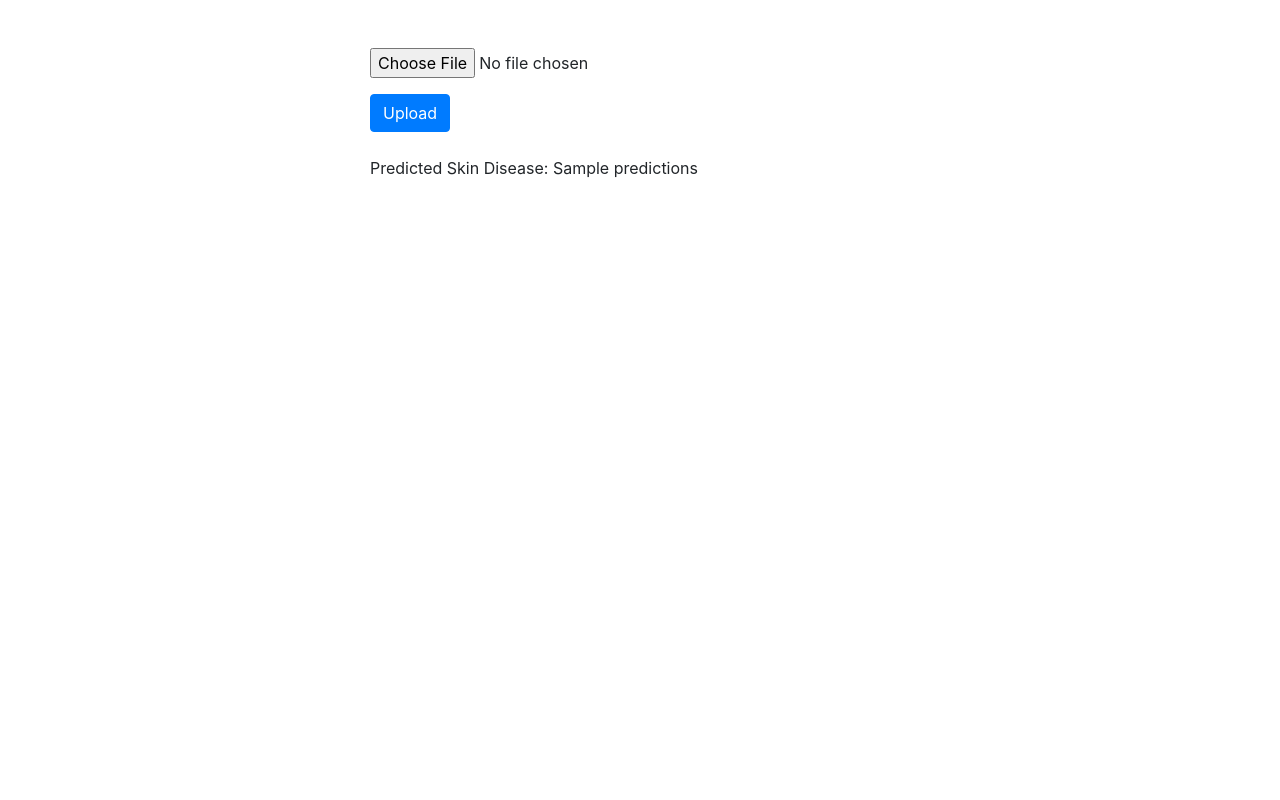
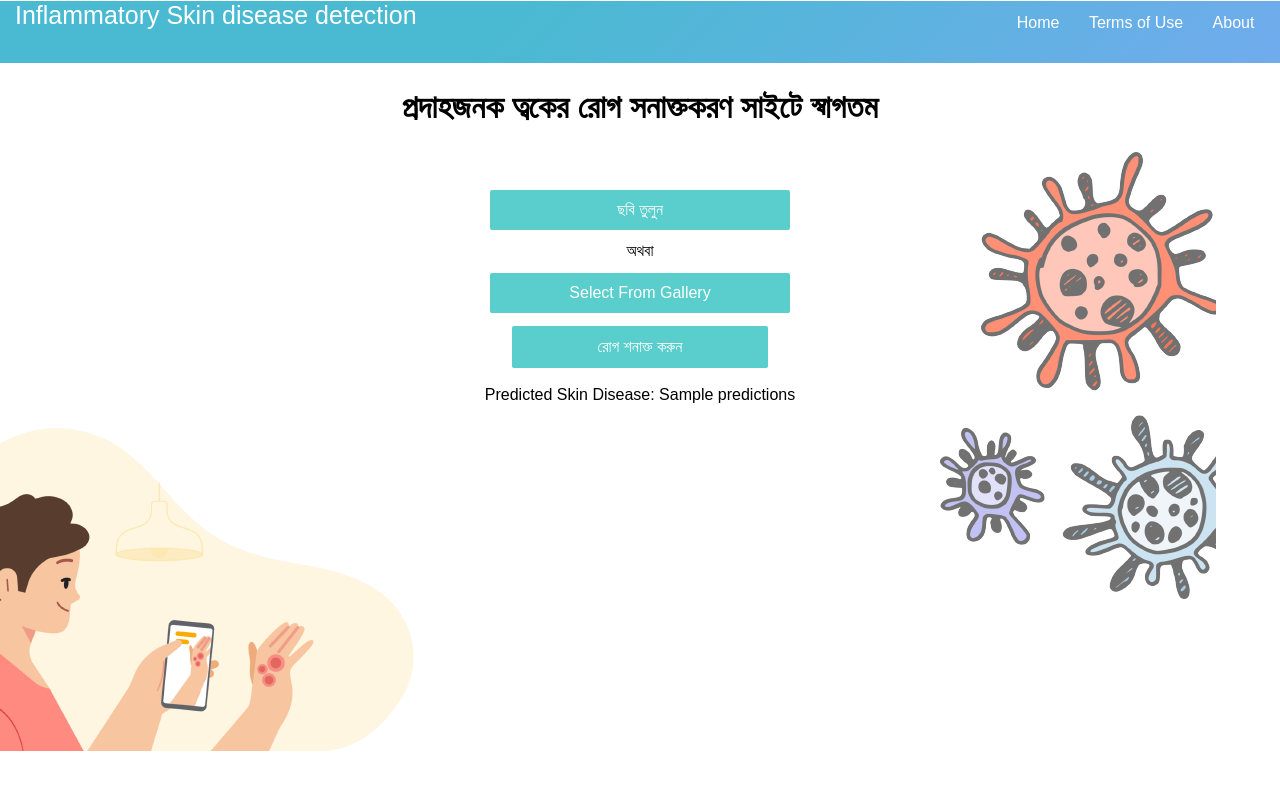
Before and after one commit to mahadi025/SkinDisease, a Flask app: template templates/index.html in a window 1280 px wide. Run offline with Flask 3, Linux system fonts and the light colour scheme; the template is opened without the code that fills it: most values are stand-ins (such as "Sample title", 1, 10 or a date in 2020); some libraries are stand-ins or nearby versions.

Commit message:
android view

```diff
--- a/main.py
+++ b/main.py
@@ -8,8 +8,8 @@ import cv2
 import os
 
 app = Flask(__name__)
-app.config['UPLOADED_IMAGES_DEST'] = 'static/images'
-app.config['UPLOAD_FOLDER'] = 'static'
+# app.config['UPLOADED_IMAGES_DEST'] = 'media/images'
+# app.config['UPLOAD_FOLDER'] = 'media'
 model = load_model('MobileNetV3Small.h5')
 
 def contrast_adjustment(img, alpha=1.2, beta=1):
@@ -23,12 +23,12 @@ def classify_disease():
 
       file = request.files['imageFile']
       file_name = secure_filename(file.filename)
-      file.save(f'static/images/{file_name}')
+      file.save(f'media/images/{file_name}')
 
-      img=cv2.imread(f'static/images/{file_name}')
+      img=cv2.imread(f'media/images/{file_name}')
       img=contrast_adjustment(img)
       resized_img=tf.image.resize(img, (224, 224))
-      cv2.imwrite(os.path.join('static', 'images',file_name ), img)
+      cv2.imwrite(os.path.join('media', 'images',file_name ), img)
       predictions=model.predict(np.expand_dims(resized_img, 0))
       idx = predictions.argmax()
       label = diseases_name[idx]
--- /dev/null
+++ b/static/css/demo.css
@@ -0,0 +1,163 @@
+@import url('https://fonts.googleapis.com/css?family=Roboto');
+*{
+	margin: 0;
+	padding: 0;
+	box-sizing: border-box;
+	font-family: 'Poppins',sans-serif;
+	transition: all 0.3s ease;
+  }
+
+body {
+
+	background-color: white;
+}
+
+h1 {
+  display: block;
+  font-size: 2em;
+  margin-top: 2%;
+  margin-bottom: 5%;
+  text-align: center;
+
+}
+label {
+	display: block;
+	width: 60vw;
+	max-width: 300px;
+	margin: 0 auto;
+	background-color: #5acdcd;
+	border-radius: 2px;
+	font-size: 1em;
+	line-height: 2.5em;
+	text-align: center;
+  margin-bottom: 1%;
+  color:white;
+  cursor: pointer;
+}
+
+label:hover {
+	background-color: cornflowerblue;
+}
+
+label:active {
+	background-color: rgb(123, 102, 205);
+}
+
+input {
+	  border: 0;
+    clip: rect(1px, 1px, 1px, 1px);
+    height: 1px;
+    margin: -1px;
+    overflow: hidden;
+    padding: 0;
+    position: absolute;
+    width: 1px;
+}
+
+
+.btn{
+	color:#ffffff;
+	background-color: #5acdcd;
+	padding: 5px;
+	border-color: #ffffff;
+  cursor: pointer;
+  align-items: center;
+  justify-content: center;
+	width:20%;
+  border: none;
+  border-radius: 2px;
+  padding: 12px;
+  margin-left: 40%;
+  font-size: 1em;
+
+
+}
+.btn:hover
+{
+	background-color:cornflowerblue;
+	border: #ffffff;
+}
+
+.navbar-logo {
+	padding: 15px;
+	color: #fff;
+	font-size: 25px;
+	font-weight: 100;
+
+}
+
+.navbar-mainbg {
+	background-image: linear-gradient(135deg, #49bad1 39%, rgb(113, 171, 238) 101%);
+	padding: 0px;
+	height: 62px;
+	margin-top: 1px;
+}
+
+.nav-item
+{
+    display:inline-block;
+    margin-left: 25px;
+
+
+}
+.nav-item a
+{
+	color:#fff;
+  text-decoration: none;
+  cursor: pointer;
+
+}
+ul {
+  display: block;
+  list-style-type: disc;
+  margin-right: 2%;
+  margin-top: 1%;
+  float: right;
+
+}
+.nav-item a:hover
+{
+	cursor: pointer;
+	color: #4b57c4;
+}
+p{
+  text-align: center;
+  margin-bottom: 1%;
+  width: 40%;
+  margin-left: 30%;
+  justify-content: center;
+  align-items: center;
+}
+img{
+  z-index: -1;
+  position: fixed;
+  object-fit: scale-down;
+  top:40%;
+  right:50%;
+}
+.container
+{
+
+  height: 100%;
+  width:100%;
+}
+
+body::after{
+  content: '';
+  position: absolute;
+  left: 0;
+  top: 0;
+  height: 100%;
+  width: 100%;
+}
+
+body::after{
+  opacity: 0.8;
+  clip-path: polygon(0 0, 100% 0%, 100% 100%, 0 100%, 0% 50%);
+  background-image: url('../images/becteria.png');
+  z-index:-2;
+  height: 75%;
+  width:25%;
+  left: 70%;
+  top:10%;
+}
--- a/static/images/New Text Document.txt
+++ /dev/null
@@ -1 +0,0 @@
-Images will be stored here
--- a/templates/index.html
+++ b/templates/index.html
@@ -1,35 +1,39 @@
 <!DOCTYPE html>
-<html lang="en">
+<html>
+
 <head>
-    <meta charset="UTF-8">
-	<meta http-equiv="X-UA-Compatible" content="IE=edge">
-	<meta name="viewport" content="width=device-width, initial-scale=1.0">
-	<title>Inflammatory Skin Diseases Classification</title>
-	<link rel="stylesheet" href="https://stackpath.bootstrapcdn.com/bootstrap/4.4.1/css/bootstrap.min.css" integrity="sha384-Vkoo8x4CGsO3+Hhxv8T/Q5PaXtkKtu6ug5TOeNV6gBiFeWPGFN9MuhOf23Q9Ifjh" crossorigin="anonymous">
+    <link rel="stylesheet" href="../static/css/demo.css">
 </head>
+
 <body>
+    <nav class="navbar navbar-expand-custom navbar-mainbg">
+        <a class="navbar-brand navbar-logo">Inflammatory Skin disease detection</a>
+        <ul class="navbar-nav ml-auto">
+            <li class="nav-item active">
+                <a class="nav-link" href="#">Home</a>
+            </li>
+            <li class="nav-item active">
+                <a class="nav-link" href="#">Terms of Use</a>
+            </li>
+            <li class="nav-item active">
+                <a class="nav-link" href="">About</a>
+            </li>
+        </ul>
+        </div>
+    </nav>
+
     <div class="container">
-        <div class="row justify-content-center mt-5">
-            <div class="col-md-6">
-                <form method="post" enctype="multipart/form-data">
-                    <div class="form-group">
-                        <input type="file" class="form-control-file" name="imageFile" />
-                    </div>
-                    <div class="form-group">
-                        <input type="submit" class="btn btn-primary" name="submit" value="Upload"/>
-                    </div>
-                </form>
-                <p class="mt-4">Predicted Skin Disease: {{predictions}}</p>
-            </div>
-        </div>
-
-        {% if img %}
-            <div class="row justify-content-center mt-5">
-                <div class="col-md-6">
-                    <img src="static/images/{{(img)}}" alt="Uploaded Image" class="img-fluid">
-                </div>
-            </div>
-        {% endif %}
+        <h1>প্রদাহজনক ত্বকের রোগ সনাক্তকরণ সাইটে স্বাগতম</h1>
+        <form method="post" enctype="multipart/form-data">
+            <label for="apply"><input type="file" name="imageFile" id="apply" capture="apply" accept="image/*" >ছবি তুলুন</label>
+            <p>অথবা </p>
+            <label for="apply"><input type="file" class="form-control-file" name="imageFile" />Select From Gallery</label>
+            <button class="btn btn-info btn-block" type="submit">রোগ শনাক্ত করুন </button>
+        </form>
+        <img src="../static/images/derm.png" height="500px" >
+        <br>
+        <p>Predicted Skin Disease: {{predictions}}</p>
     </div>
 </body>
+
 </html>
```
Also changed, not shown: media/images/1200px-Keloid_Post_Surgical.jpg (added), media/images/download.jpg (added), media/images/images_2.jpg (added), static/images/becteria.png (added), static/images/derm.png (added), 1 other file.
